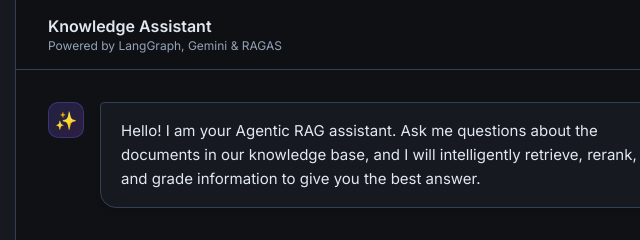
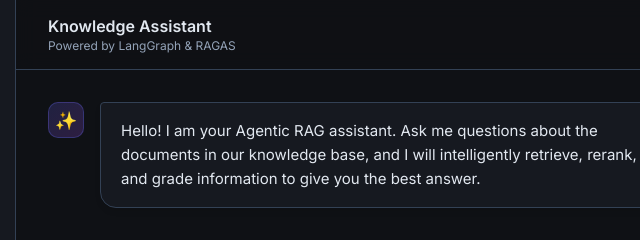
Before and after one commit to suvomx1999/Agentic-RAG-System, a plain HTML site: page frontend/index.html in a window 1280 px wide. Shown: the top 240 px of the page, 244-884 px from the left. Drawn offline with nearby package versions, Linux system fonts and the light colour scheme; files that its build step writes are made by us from their sources; no server answers; files whose address does not match are found by name.

Commit message:
Readme Updated

```diff
--- a/frontend/index.html
+++ b/frontend/index.html
@@ -66,7 +66,7 @@
             <header class="chat-header">
                 <div>
                     <h1>Knowledge Assistant</h1>
-                    <p>Powered by LangGraph, Gemini & RAGAS</p>
+                    <p>Powered by LangGraph & RAGAS</p>
                 </div>
             </header>
 
```
Also changed, not shown: 1 other file.
